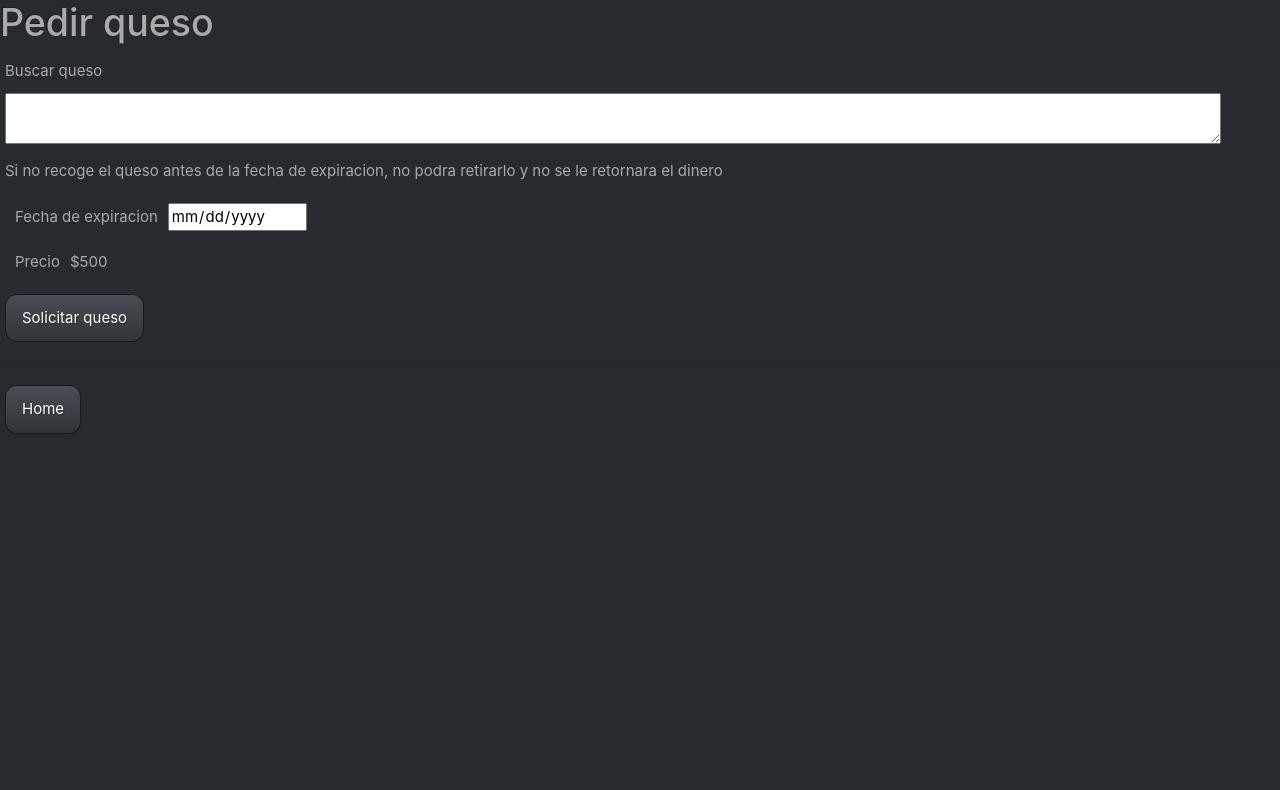
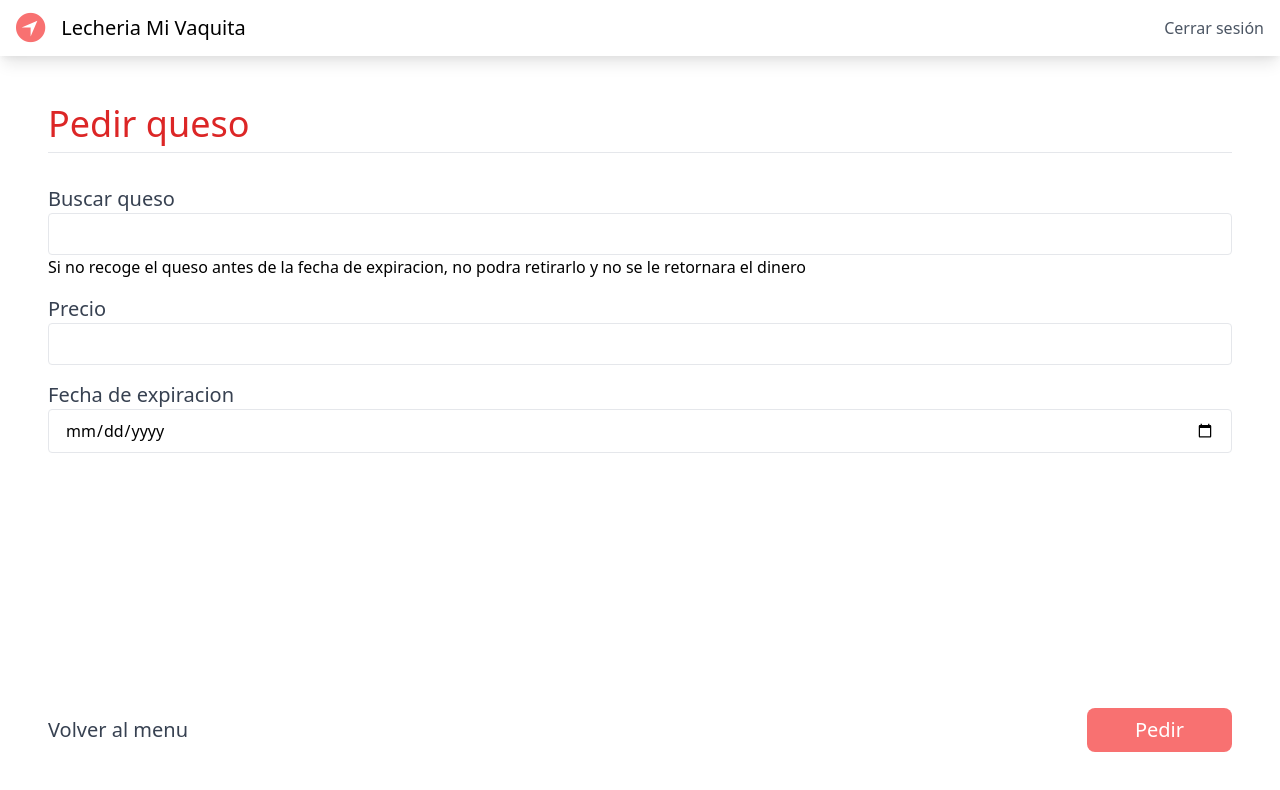
Before and after one commit to andreileonsalas/prototipolecheria, a plain HTML site: page pedirQuesos.html in a window 1280 px wide. Drawn offline with nearby package versions, Linux system fonts and the light colour scheme; files whose address does not match are found by name.

Commit message:
Pedir quesos

```diff
--- a/pedirQuesos.html
+++ b/pedirQuesos.html
@@ -4,30 +4,48 @@
 <head>
     <meta charset="utf-8">
     <meta name="viewport" content="width=device-width, initial-scale=1.0, shrink-to-fit=no">
-    <title>Interfaz</title>
-    <link rel="stylesheet" href="assets/bootstrap/css/bootstrap.min.css">
+    <title>Pedir queso</title>
+    <link rel="stylesheet" href="https://unpkg.com/tailwindcss@^2/dist/tailwind.min.css">
+    <link rel="stylesheet" href="assets/fonts/ionicons.min.css">
     <link rel="manifest" href="manifest.json">
-    <link rel="stylesheet" href="assets/fonts/ionicons.min.css">
-    <link rel="stylesheet" href="assets/css/Login-Form-Clean.css">
-    <link rel="stylesheet" href="assets/css/styles.css">
 </head>
 
-<body>
-    <header>
-        <h1>Pedir queso</h1>
-    </header>
-    <div>
-        <div style="margin: 10px;"></div><label style="margin: 5px;">Buscar queso</label><textarea style="margin: 5px;"></textarea>
-        <div><label style="margin: 5px;">Si no recoge el queso antes de la fecha de expiracion, no podra retirarlo y no se le retornara el dinero</label>
-            <div style="margin: 10px;"></div>
+<body class="flex flex-col w-screen h-screen">
+    <nav class="shadow-lg px-4 py-2 flex justify-between items-center flex-col sm:flex-row">
+        <div class="flex text-xl items-center">
+            <div class="text-red-400 text-center text-4xl mr-4">
+                <i class="icon ion-ios-navigate"></i>
+            </div>
+            <label class="flex justify-center">Lecheria Mi Vaquita</label>
+        </div>
+        <a href="/index.html" class="text-gray-600 hover:text-gray-800 transition">Cerrar sesión</a>
+    </nav>
+    <div class="p-12 flex-1 flex flex-col">
+        <div class="flex-1">
+            <h1 class="text-4xl text-red-600 mb-2">Pedir queso</h1>
+            <hr class="mb-8">
+            <div class="mb-4">
+                <label class="text-gray-700 text-xl">Buscar queso</label>
+                <input class="transition border border-gray-200 px-4 py-2 w-full rounded hover:border-gray-600"></input>
+                <p>Si no recoge el queso antes de la fecha de expiracion, no podra retirarlo y no se le retornara el dinero</p>
+            </div>
+            <div class="mb-4">
+                <label class="text-gray-700 text-xl">Precio</label>
+                <input class="transition border border-gray-200 px-4 py-2 w-full rounded hover:border-gray-600"></input>
+            </div>
+            <div class="mb-4">
+                <label class="text-gray-700 text-xl">Fecha de expiracion</label>
+                <input class="transition border border-gray-200 px-4 py-2 w-full rounded hover:border-gray-600"
+                    type="date"></input>
+            </div>
+        </div>
+
+        <div class="flex justify-between mt-12 flex-col-reverse items-center justify-center sm:flex-row">
+            <a href="Home.html" class="text-gray-700 text-xl">Volver al menu</a>
+            <a href="reciboDeTiquete.html"
+                class="px-12 text-xl bg-red-400 text-white text-center rounded-lg py-2 transition hover:bg-red-500">Pedir</a>
         </div>
     </div>
-    <div style="margin: 10px;"><label style="margin: 5px;">Fecha de expiracion</label><input type="date" readonly=""></div>
-    <div style="margin: 10px;"><label style="margin: 5px;">Precio</label><label style="margin: 5px;">$500</label></div><button class="btn btn-primary" type="button">Solicitar queso</button>
-    <hr>
-    <div class="btn-group" role="group"><a class="btn btn-primary" role="button" href="Home.html">Home</a></div>
-    <script src="assets/js/jquery.min.js"></script>
-    <script src="assets/bootstrap/js/bootstrap.min.js"></script>
 </body>
 
 </html>
```
